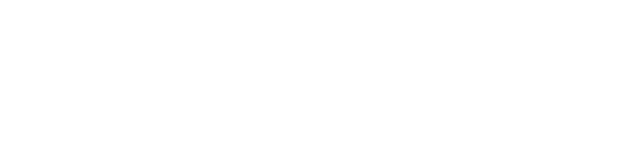
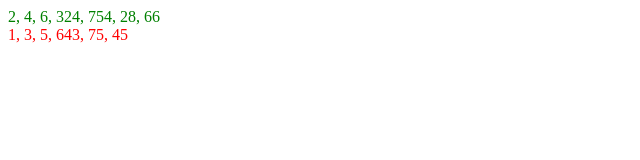
Before and after one commit to expldec/js-jsnack-blocco-3, a plain HTML site: page jsnackBonus/index.html in a window 1280 px wide. Shown: the whole page, without its empty margins (0-640 px from the left). Drawn offline with Linux system fonts and the light colour scheme.

Commit message:
completed Bonus snack

```diff
--- a/jsnack2/js/script.js
+++ b/jsnack2/js/script.js
@@ -7,7 +7,7 @@
     do {
         thisPrompt = parseInt(prompt('inserisci un numero'));
     }
-    while (isNaN(thisPrompt))
+    while (isNaN(thisPrompt));
     menoDi50.push(thisPrompt);
     console.log(menoDi50, sumArray(menoDi50));
 }
--- a/jsnackBonus/index.html
+++ b/jsnackBonus/index.html
@@ -7,7 +7,7 @@
     <title>Document</title>
 </head>
 <body>
-
+    <div class="container"></div>
     <script src="js/script.js" type="text/javascript"></script>
 </body>
 </html>
--- a/jsnackBonus/js/script.js
+++ b/jsnackBonus/js/script.js
@@ -1,3 +1,25 @@
 // **BONUS
 // Crea due tag div con due id diversi. Un div avrà il testo colorato di rosso mentre l’altro di verde.
 // Partendo da un array di numeri, stampiamo nell’id rosso i numeri dispari e in verde i numeri pari.
+
+const arrayDiNumeri = [1,2,3,4,5,6,324,643,754,75,28,45,66];
+const arrayPari = [];
+const arrayDispari = [];
+
+
+let container = document.querySelector('.container');
+
+
+let redDiv = document.createElement('div');
+redDiv.style.color = 'red';
+let greenDiv = document.createElement('div');
+greenDiv.style.color = 'green';
+
+arrayDiNumeri.forEach(numero => {
+    numero % 2 === 0 ? arrayPari.push(numero) : arrayDispari.push(numero);
+})
+
+greenDiv.textContent = arrayPari.join(', ');
+redDiv.textContent = arrayDispari.join(', ');
+
+container.append(greenDiv, redDiv)
```
